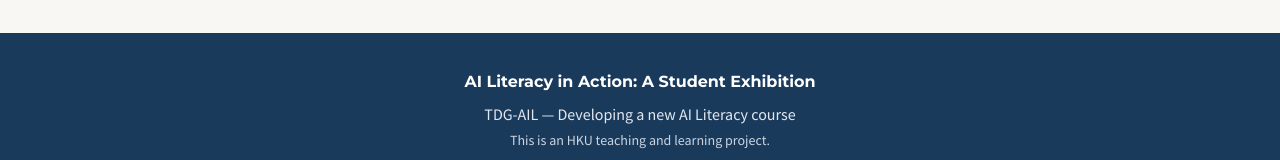
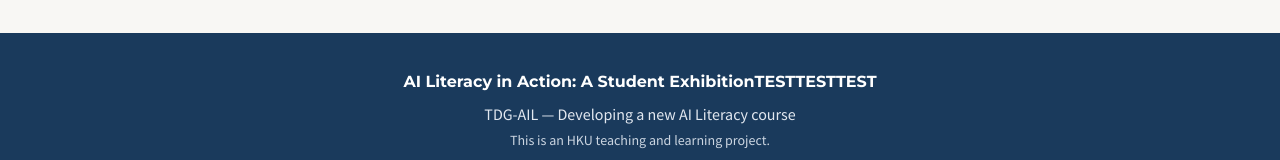
Before and after one commit to studentgalleryhku-dotcom/student-gallery, a plain HTML site: page index.html in a window 1280 px wide. Shown: the part 1624-1784 px from the top of the page. Drawn offline with nearby package versions, Linux system fonts and the light colour scheme.

Commit message:
Update index.html

```diff
--- a/index.html
+++ b/index.html
@@ -356,7 +356,7 @@
 
   <footer class="border-t" style="background: rgb(26, 58, 92); border-color: rgb(26, 58, 92);">
     <div class="mx-auto max-w-7xl px-5 py-9 text-center lg:px-8">
-      <p class="heading font-bold text-white">AI Literacy in Action: A Student Exhibition</p>
+      <p class="heading font-bold text-white">AI Literacy in Action: A Student ExhibitionTESTTESTTEST</p>
       <p class="mt-2" style="color: rgb(226, 232, 240);">TDG-AIL — Developing a new AI Literacy course</p>
       <p class="mt-1 text-sm" style="color: rgb(203, 213, 225);">This is an HKU teaching and learning project.</p>
     </div>
```
